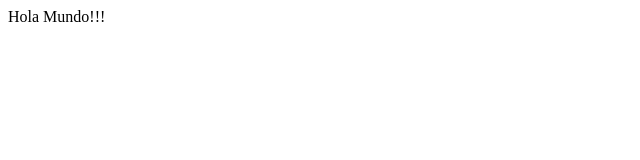
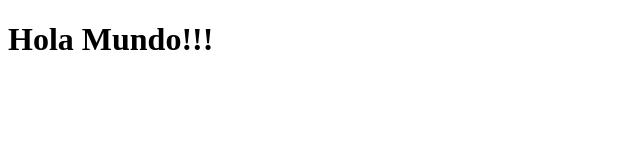
Before and after one commit to dfrancesch/dwfs-ol-66-e09, a plain HTML site: page index.html in a window 1280 px wide. Shown: the whole page, without its empty margins (0-640 px from the left). Drawn offline with Linux system fonts and the light colour scheme.

Commit message:
Agregado de H1

```diff
--- a/index.html
+++ b/index.html
@@ -6,6 +6,6 @@
 	<title>Mi primera Página HTML</title>
 </head>
 <body>
-	Hola Mundo!!!
+	<h1>Hola Mundo!!!</h1>
 </body>
 </html>
```
